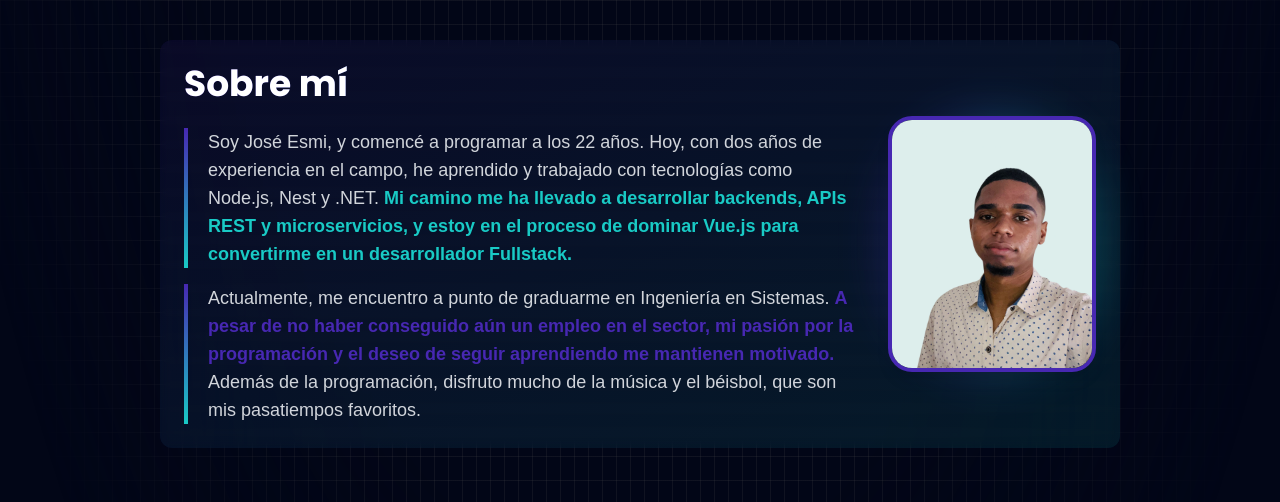
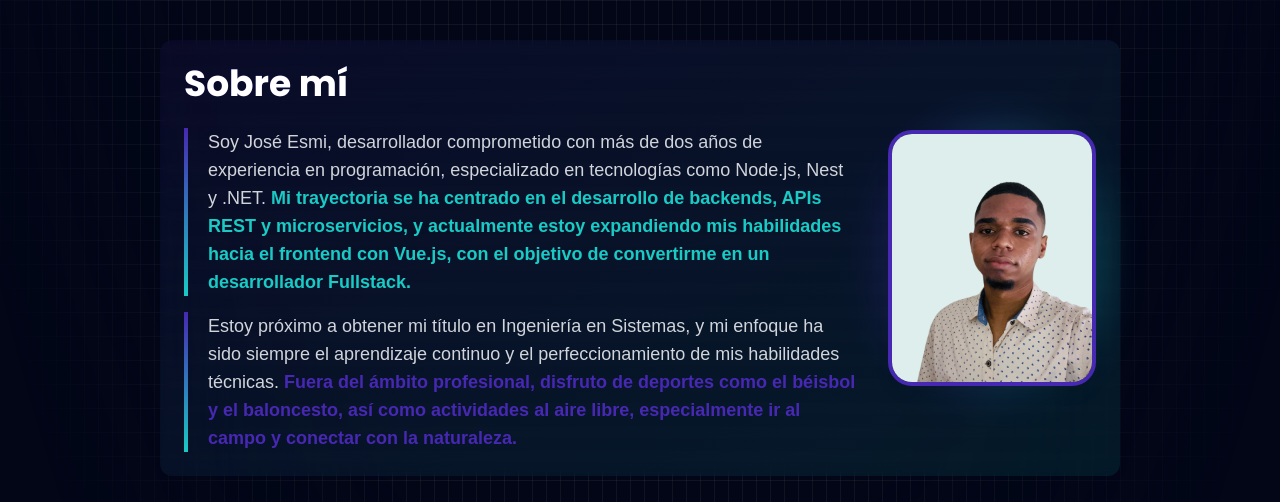
Before and after one commit to JoseEsmil04/portfolio-esmil-vue, a Vue app: page / in a window 1280 px wide. Shown: the part 840-1342 px from the top of the page. Built offline with nearby package versions, Linux system fonts and the light colour scheme.

Commit message:
Contact Component, About Me Updated

```diff
--- a/src/components/AboutMe.vue
+++ b/src/components/AboutMe.vue
@@ -12,23 +12,23 @@
         <p
           class="relative pl-6 before:content-[''] before:absolute before:left-0 before:top-0 before:w-1 before:h-full before:bg-gradient-to-b from-[#4728b2] to-[#19cac5]"
         >
-          Soy José Esmi, y comencé a programar a los 22 años. Hoy, con dos años de experiencia en el
-          campo, he aprendido y trabajado con tecnologías como Node.js, Nest y .NET.
+          Soy José Esmi, desarrollador comprometido con más de dos años de experiencia en
+          programación, especializado en tecnologías como Node.js, Nest y .NET.
           <span class="font-semibold text-[#19cac5]">
-            Mi camino me ha llevado a desarrollar backends, APIs REST y microservicios, y estoy en
-            el proceso de dominar Vue.js para convertirme en un desarrollador Fullstack.
+            Mi trayectoria se ha centrado en el desarrollo de backends, APIs REST y microservicios,
+            y actualmente estoy expandiendo mis habilidades hacia el frontend con Vue.js, con el
+            objetivo de convertirme en un desarrollador Fullstack.
           </span>
         </p>
         <p
           class="relative pl-6 before:content-[''] before:absolute before:left-0 before:top-0 before:w-1 before:h-full before:bg-gradient-to-b from-[#4728b2] to-[#19cac5]"
         >
-          Actualmente, me encuentro a punto de graduarme en Ingeniería en Sistemas.
+          Estoy próximo a obtener mi título en Ingeniería en Sistemas, y mi enfoque ha sido siempre
+          el aprendizaje continuo y el perfeccionamiento de mis habilidades técnicas.
           <span class="font-semibold text-[#4728b2]">
-            A pesar de no haber conseguido aún un empleo en el sector, mi pasión por la programación
-            y el deseo de seguir aprendiendo me mantienen motivado.
+            Fuera del ámbito profesional, disfruto de deportes como el béisbol y el baloncesto, así
+            como actividades al aire libre, especialmente ir al campo y conectar con la naturaleza.
           </span>
-          Además de la programación, disfruto mucho de la música y el béisbol, que son mis
-          pasatiempos favoritos.
         </p>
       </div>
     </div>
--- a/src/components/ContactComponent.vue
+++ b/src/components/ContactComponent.vue
@@ -12,7 +12,7 @@
         class="inline-block px-8 py-4 text-lg font-semibold text-white border border-gray-300 dark:bg-gray-800 dark:border-gray-600 dark:text-white focus-visible:ring-[#19cac5]/80 sm:text-base hover:bg-gray-900 hover:border-gray-700 hover:text-white dark:hover:bg-[#4728b2] dark:hover:border-gray-300 dark:hover:text-white bg-[#4728b2] rounded-full shadow-lg transform transition-all duration-300 ease-in-out hover:scale-105 hover:shadow-xl focus:outline-none focus:ring-2 focus:ring-purple-500 focus:ring-opacity-50"
         :class="{ 'translate-y-0 opacity-100': isVisible, 'translate-y-10 opacity-0': !isVisible }"
       >
-        Colaboremos
+        Contactame
       </a>
     </div>
   </div>
```
